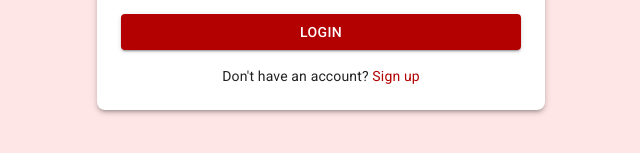
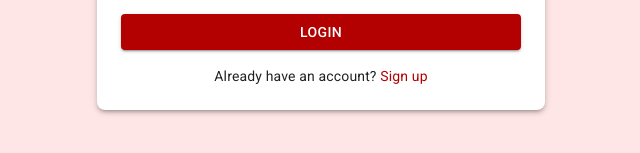
Before and after one commit to DivyanshTiwari20/beauty-chat-app, a React (Vite) app in the folder frontend/: page /login in a window 1280 px wide. Shown: the part 467-620 px from the top of the page, without its empty margins (335-975 px from the left). Built offline with nearby package versions, Linux system fonts and the light colour scheme; no server answers.

Commit message:
Full stack working app | Needed better frontend | V1.1

```diff
--- a/frontend/src/components/Auth/Login.jsx
+++ b/frontend/src/components/Auth/Login.jsx
@@ -1,6 +1,6 @@
 import React, { useState } from 'react';
 import { Box, TextField, Button, Typography, Paper } from '@mui/material';
-import { useNavigate } from 'react-router-dom';
+import { useNavigate, Link } from 'react-router-dom';
 import axios from 'axios';
 
 export default function Login() {
@@ -69,10 +69,10 @@
           </Button>
         </form>
         <Typography variant="body2" sx={{ textAlign: 'center' }}>
-          Don't have an account?{' '}
-          <a href="/signup" style={{ color: '#b30000', textDecoration: 'none' }}>
+          Already have an account?{' '}
+          <Link to="/signup" style={{ color: '#b30000', textDecoration: 'none' }}>
             Sign up
-          </a>
+          </Link>
         </Typography>
       </Paper>
     </Box>
```
